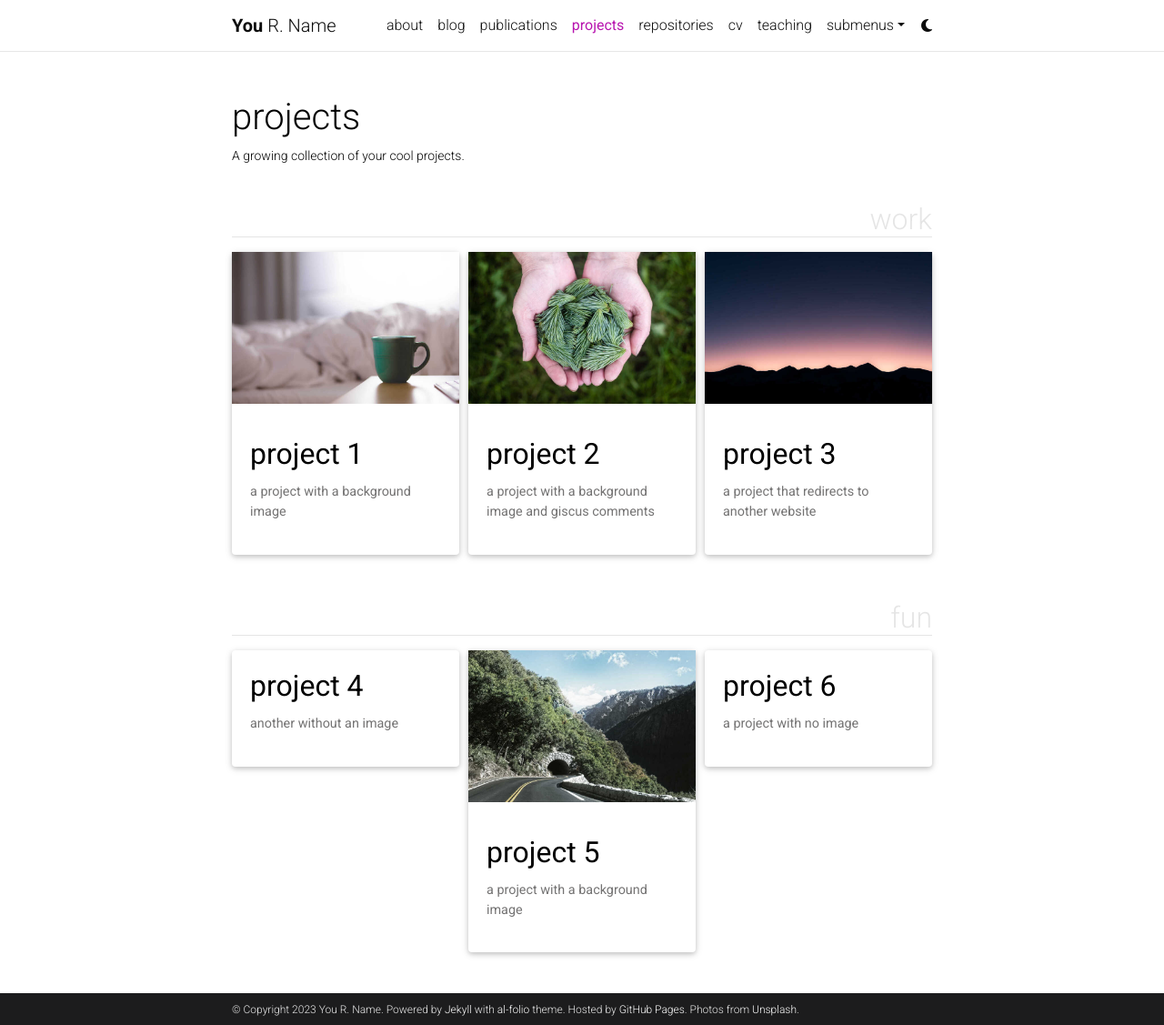
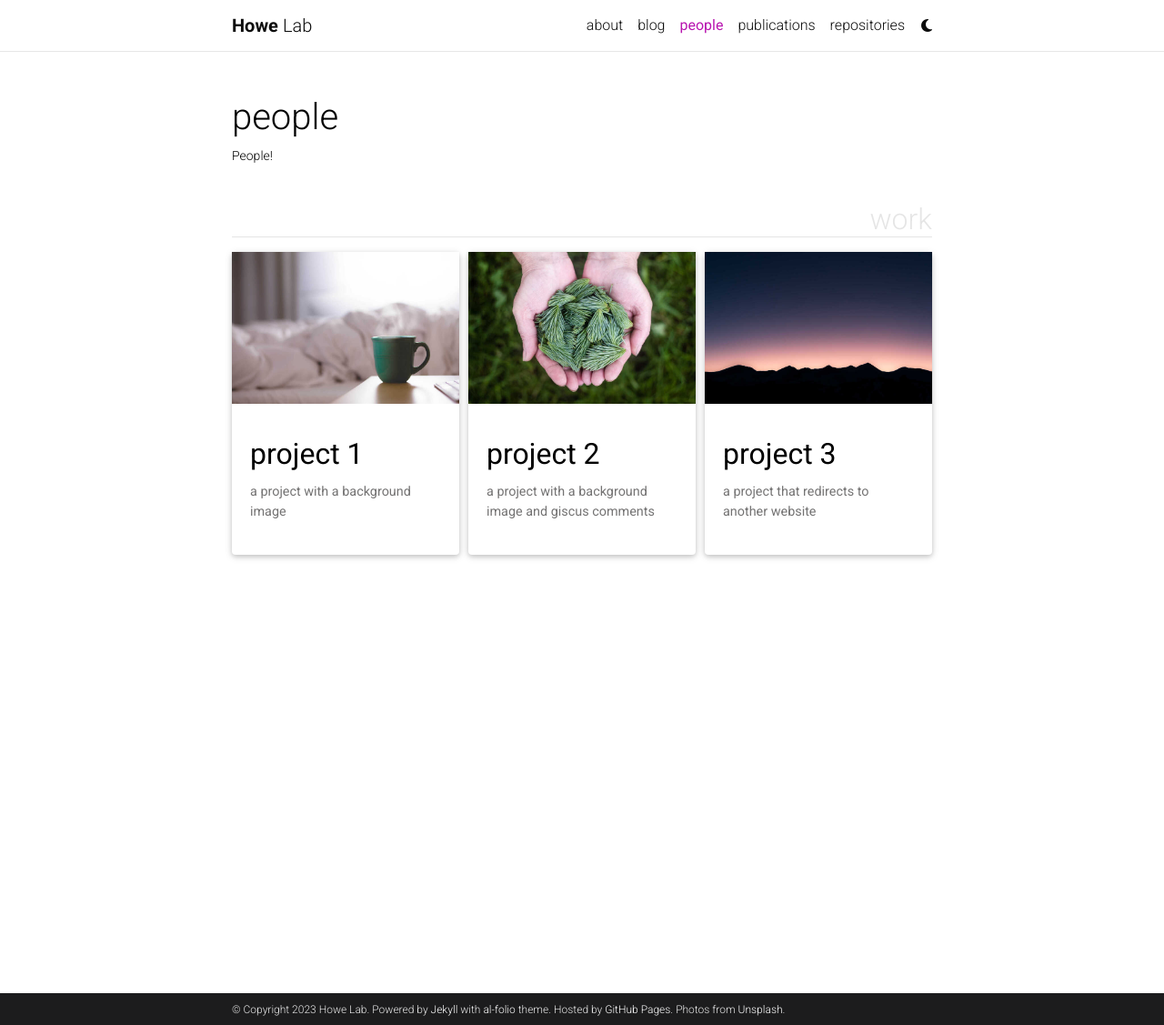
Before and after one commit to BillHoweLab/BillHoweLab.github.io.old, a Jekyll site: the page built from _pages/people.md, in a window 1280 px wide and 1127 px high. Shown: the whole window at 91% size. Built offline with Jekyll 4.4.1, drawn with Linux system fonts in a browser that asks for light colours; full-size pictures stand in for the smaller copies a plugin makes; comment, search, counter and statistics services are not loaded; a style sheet for code colours, icons or effects is not loaded.

Commit message:
customize lab name and tabs

```diff
--- a/_config.yml
+++ b/_config.yml
@@ -3,9 +3,9 @@
 # -----------------------------------------------------------------------------
 
 title: blank # the website title (if blank, full name will be used instead)
-first_name: You
-middle_name: R.
-last_name: Name
+first_name: Howe
+middle_name:
+last_name: Lab
 email: you@example.com
 description: > # the ">" symbol means to ignore newlines until "footer_text:"
   A simple, whitespace theme for academics. Based on [*folio](https://github.com/bogoli/-folio) design.
--- a/_pages/projects.md
+++ b/_pages/people.md
@@ -1,11 +1,11 @@
 ---
 layout: page
-title: projects
-permalink: /projects/
-description: A growing collection of your cool projects.
+title: people
+permalink: /people/
+description: People!
 nav: true
-nav_order: 2
-display_categories: [work, fun]
+nav_order: 1
+display_categories: [work]
 horizontal: false
 ---
 
```
Also changed, not shown: _pages/cv.md (deleted, +0 -11 lines), _pages/dropdown.md (deleted, +0 -13 lines), _pages/publications.md (+1 -1 lines), _pages/repositories.md (+1 -1 lines), _pages/teaching.md (deleted, +0 -12 lines).
